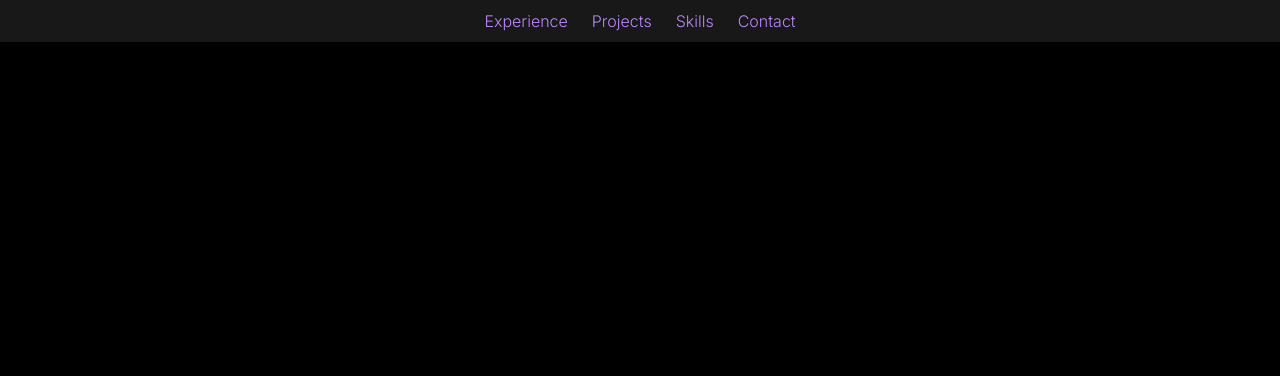
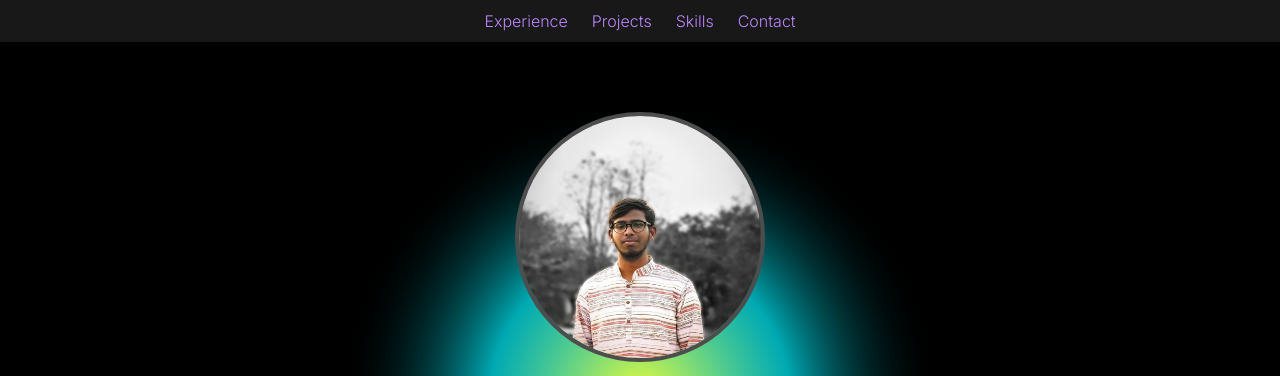
Before and after one commit to Midintiakshay/AKSHAY-PORTFOLIO, a plain HTML site: page index.html in a window 1280 px wide. Shown: the top 376 px of the page. Drawn offline with Linux system fonts and the light colour scheme; animation ran at ten frames a second.

Commit message:
Update index.html

```diff
--- a/index.html
+++ b/index.html
@@ -11,82 +11,6 @@
 <body>
 
 <canvas id="bgCanvas"></canvas>
-  <canvas id="bgCanvas"></canvas>
-
-<style>
-  body, html {
-    margin: 0;
-    padding: 0;
-    height: 100%;
-    overflow: hidden;
-    background: black;
-  }
-  #bgCanvas {
-    position: fixed;
-    top: 0;
-    left: 0;
-    width: 100%;
-    height: 100%;
-    z-index: -1;
-    background: #000;
-  }
-</style>
-
-<script>
-const canvas = document.getElementById("bgCanvas");
-const ctx = canvas.getContext("2d");
-
-let width = window.innerWidth;
-let height = window.innerHeight;
-canvas.width = width;
-canvas.height = height;
-
-window.addEventListener("resize", () => {
-  width = window.innerWidth;
-  height = window.innerHeight;
-  canvas.width = width;
-  canvas.height = height;
-});
-
-let mouseX = width / 2;
-let mouseY = height / 2;
-
-// track mouse
-document.addEventListener("mousemove", e => {
-  mouseX = e.clientX;
-  mouseY = e.clientY;
-});
-
-// track touch
-document.addEventListener("touchmove", e => {
-  const touch = e.touches[0];
-  mouseX = touch.clientX;
-  mouseY = touch.clientY;
-});
-
-// animation variables
-let time = 0;
-
-function animate() {
-  ctx.clearRect(0, 0, width, height);
-
-  // internal motion (like flowing colors)
-  time += 0.02;
-
-  const gradient = ctx.createRadialGradient(mouseX, mouseY, 0, mouseX, mouseY, 300);
-
-  gradient.addColorStop(0, `hsla(${(time * 40) % 360}, 100%, 60%, 1)`);
-  gradient.addColorStop(0.5, `hsla(${(time * 40 + 120) % 360}, 100%, 50%, 0.7)`);
-  gradient.addColorStop(1, "rgba(0,0,0,0)");
-
-  ctx.fillStyle = gradient;
-  ctx.fillRect(0, 0, width, height);
-
-  requestAnimationFrame(animate);
-}
-
-animate();
-</script>
 
   <div class="content-wrapper">
 
@@ -316,10 +240,9 @@ animate();
 
   window.addEventListener('scroll', revealOnScroll);
   window.addEventListener('load', revealOnScroll);
-
-
 const canvas = document.getElementById("bgCanvas");
 const ctx = canvas.getContext("2d");
+
 let width = window.innerWidth;
 let height = window.innerHeight;
 canvas.width = width;
@@ -334,30 +257,33 @@ animate();
 
 let mouseX = width / 2;
 let mouseY = height / 2;
-let hue = 200; // starting color
 
-// Track mouse
+// track mouse
 document.addEventListener("mousemove", e => {
   mouseX = e.clientX;
   mouseY = e.clientY;
 });
 
-// Track finger (touch)
+// track touch
 document.addEventListener("touchmove", e => {
   const touch = e.touches[0];
   mouseX = touch.clientX;
   mouseY = touch.clientY;
 });
 
-// Animate glowing blob
+// animation variables
+let time = 0;
+
 function animate() {
   ctx.clearRect(0, 0, width, height);
 
-  // smooth color cycling
-  hue = (hue + 1) % 360;
+  // internal motion (like flowing colors)
+  time += 0.02;
 
-  const gradient = ctx.createRadialGradient(mouseX, mouseY, 0, mouseX, mouseY, 250);
-  gradient.addColorStop(0, `hsla(${hue}, 100%, 70%, 1)`);
+  const gradient = ctx.createRadialGradient(mouseX, mouseY, 0, mouseX, mouseY, 300);
+
+  gradient.addColorStop(0, `hsla(${(time * 40) % 360}, 100%, 60%, 1)`);
+  gradient.addColorStop(0.5, `hsla(${(time * 40 + 120) % 360}, 100%, 50%, 0.7)`);
   gradient.addColorStop(1, "rgba(0,0,0,0)");
 
   ctx.fillStyle = gradient;
@@ -367,6 +293,8 @@ function animate() {
 }
 
 animate();
+</script>
+
 </script>
 
 
```
Lines whose indentation alone changed are shown as unchanged.
